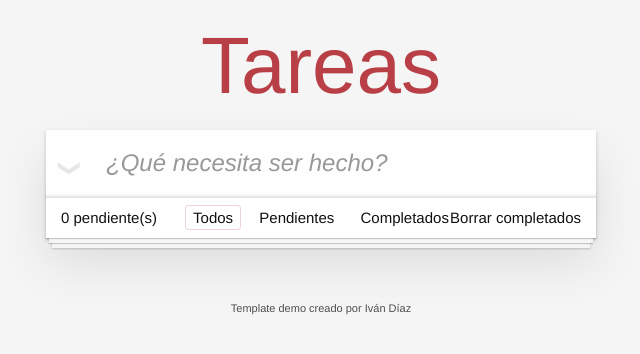
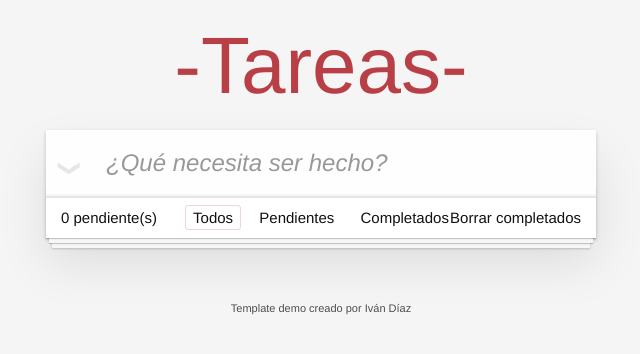
Before and after one commit to iddiaz/webpack-starter, a website built with webpack: page src/index.html in a window 1280 px wide. Shown: the full height of the page, 319-959 px from the left. Built offline with nearby package versions, Linux system fonts and the light colour scheme.

Commit message:
new changes

```diff
--- a/src/index.html
+++ b/src/index.html
@@ -8,7 +8,7 @@
 	<body>
 		<section class="todoapp">
 			<header class="header">
-				<h1>Tareas</h1>
+				<h1>-Tareas-</h1>
 				<input class="new-todo" placeholder="¿Qué necesita ser hecho?" autofocus>
 			</header>
 			<!-- This section should be hidden by default and shown when there are todos -->
```
